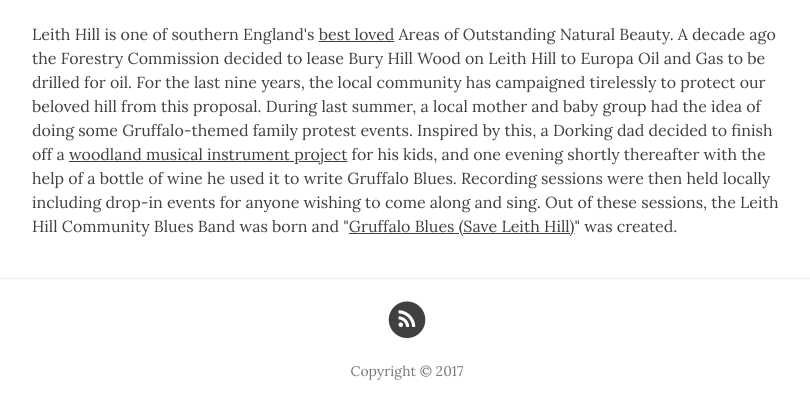
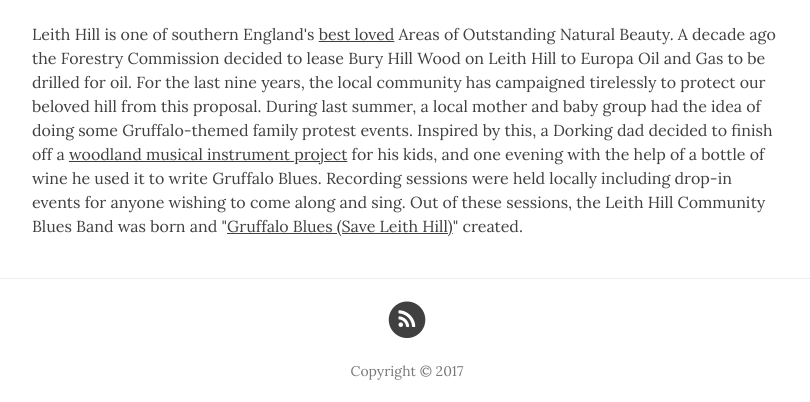
Before and after one commit to voiceforleithhill/leithhillblues.co.uk, a Jekyll site: the page built from index.html, in a window 1280 px wide, cut to the strip 713-1115 px from the top of the page. Shown: the whole strip, without its empty margins (233-1043 px from the left). Built offline with Jekyll 4.4.1, drawn with Linux system fonts in a browser that asks for light colours; nearby versions of some CDN libraries; the list of posts is cut into pages by our own code.

Commit message:
Content updates

```diff
--- a/index.html
+++ b/index.html
@@ -10,4 +10,4 @@ layout: page
 
 <iframe width="100%" height="166" scrolling="no" frameborder="no" src="https://w.soundcloud.com/player/?url=https%3A//api.soundcloud.com/tracks/348754034&amp;color=%23226644&amp;auto_play=false&amp;hide_related=false&amp;show_comments=true&amp;show_user=true&amp;show_reposts=false&amp;show_teaser=true"></iframe>
 
-<p>Leith Hill is one of southern England's <a href="https://www.nationaltrust.org.uk/leith-hill" target="_blank">best loved</a> Areas of Outstanding Natural Beauty. A decade ago the Forestry Commission decided to lease Bury Hill Wood on Leith Hill to Europa Oil and Gas to be drilled for oil. For the last nine years, the local community has campaigned tirelessly to protect our beloved hill from this proposal. During last summer, a local mother and baby group had the idea of doing some Gruffalo-themed family protest events. Inspired by this, a Dorking dad decided to finish off a <a href="{{ site.baseurl }}/tree-guitar">woodland musical instrument project</a> for his kids, and one evening shortly thereafter with the help of a bottle of wine he used it to write Gruffalo Blues. Recording sessions were then held locally including drop-in events for anyone wishing to come along and sing. Out of these sessions, the Leith Hill Community Blues Band was born and "<a href="{{ site.baseurl }}/song">Gruffalo Blues (Save Leith Hill)</a>" was created.</p>
+<p>Leith Hill is one of southern England's <a href="https://www.nationaltrust.org.uk/leith-hill" target="_blank">best loved</a> Areas of Outstanding Natural Beauty. A decade ago the Forestry Commission decided to lease Bury Hill Wood on Leith Hill to Europa Oil and Gas to be drilled for oil. For the last nine years, the local community has campaigned tirelessly to protect our beloved hill from this proposal. During last summer, a local mother and baby group had the idea of doing some Gruffalo-themed family protest events. Inspired by this, a Dorking dad decided to finish off a <a href="{{ site.baseurl }}/tree-guitar">woodland musical instrument project</a> for his kids, and one evening with the help of a bottle of wine he used it to write Gruffalo Blues. Recording sessions were held locally including drop-in events for anyone wishing to come along and sing. Out of these sessions, the Leith Hill Community Blues Band was born and "<a href="{{ site.baseurl }}/song">Gruffalo Blues (Save Leith Hill)</a>" created.</p>
```
